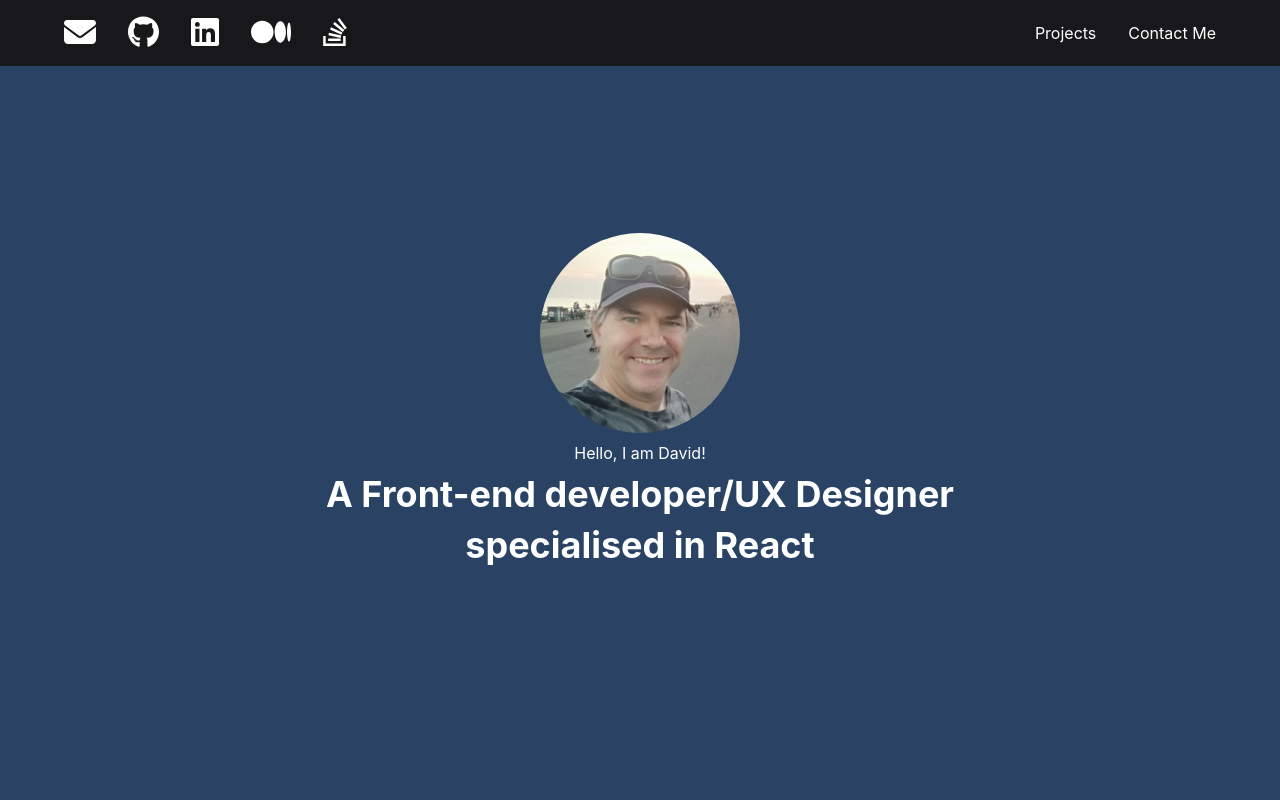
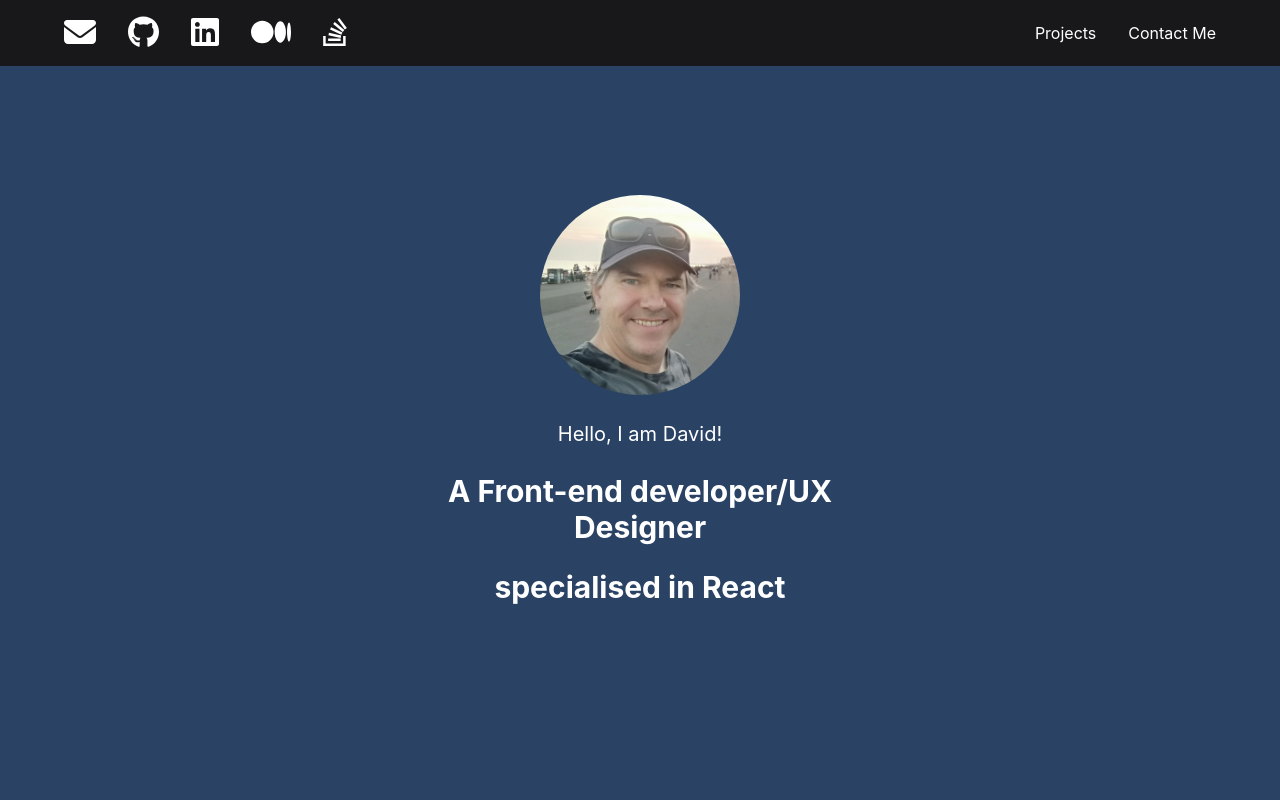
Before and after one commit to grnt7/React-Portfolio, a React (Create React App) app: page / in a window 1280 px wide. Shown: the top 800 px of the page. Built offline with nearby package versions, Linux system fonts and the light colour scheme.

Commit message:
Text Adjustment

```diff
--- a/src/components/LandingSection.js
+++ b/src/components/LandingSection.js
@@ -1,5 +1,5 @@
 import React from "react";
-import { Avatar, Heading, VStack,Image,} from "@chakra-ui/react";
+import { Avatar, Heading, VStack,Image, Text} from "@chakra-ui/react";
 import FullScreenSection from "./FullScreenSection";
 import Photo from "../images/DavidGSQ.jpg";
 
@@ -20,7 +20,9 @@ const LandingSection = () => (
     backgroundColor="#2A4365"
   >
 
- <VStack>
+ <VStack align="center" spacing={{ base: 4, md: 6 }} // Responsive spacing
+      p={{ base: 4, md: 6 }} // Responsive padding
+    >
  <Image
   borderRadius='full'
   boxSize='200px'
@@ -30,9 +32,32 @@ const LandingSection = () => (
 
 
 
-      <p>{greeting}</p>
-      <Heading>{bio1}</Heading>
-      <Heading>{bio2}</Heading>
+<Text
+        fontSize={{ base: "lg", md: "xl" }}
+        textAlign="center"
+        maxW={{ base: "90%", md: "80%" }} // Control max width for readability
+      >
+        {greeting}
+      </Text>
+
+      <Heading
+        as="h2"
+        size={{ base: "md", md: "lg" }}
+        textAlign="center"  // Center the text
+        maxW={{ base: "90%", md: "80%" }} // Responsive max width
+        noOfLines={3} // Add noOfLines for long text
+      >
+        {bio1}
+      </Heading>
+      <Heading
+        as="h2"
+        size={{ base: "md", md: "lg" }}
+        textAlign="center" // Center the text
+        maxW={{ base: "90%", md: "80%" }} // Responsive max width
+        noOfLines={3} // Add noOfLines for long text
+      >
+        {bio2}
+      </Heading>
     </VStack>
   </FullScreenSection>
 );
```
